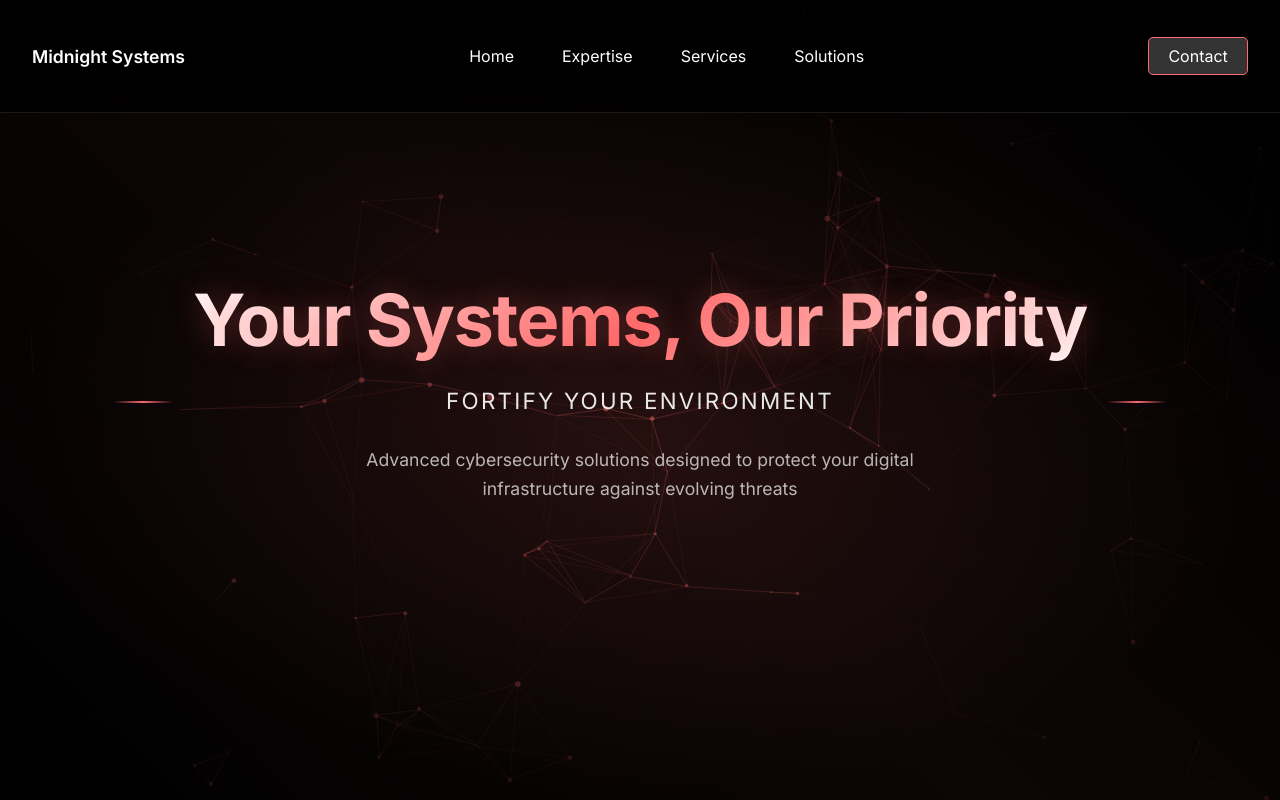
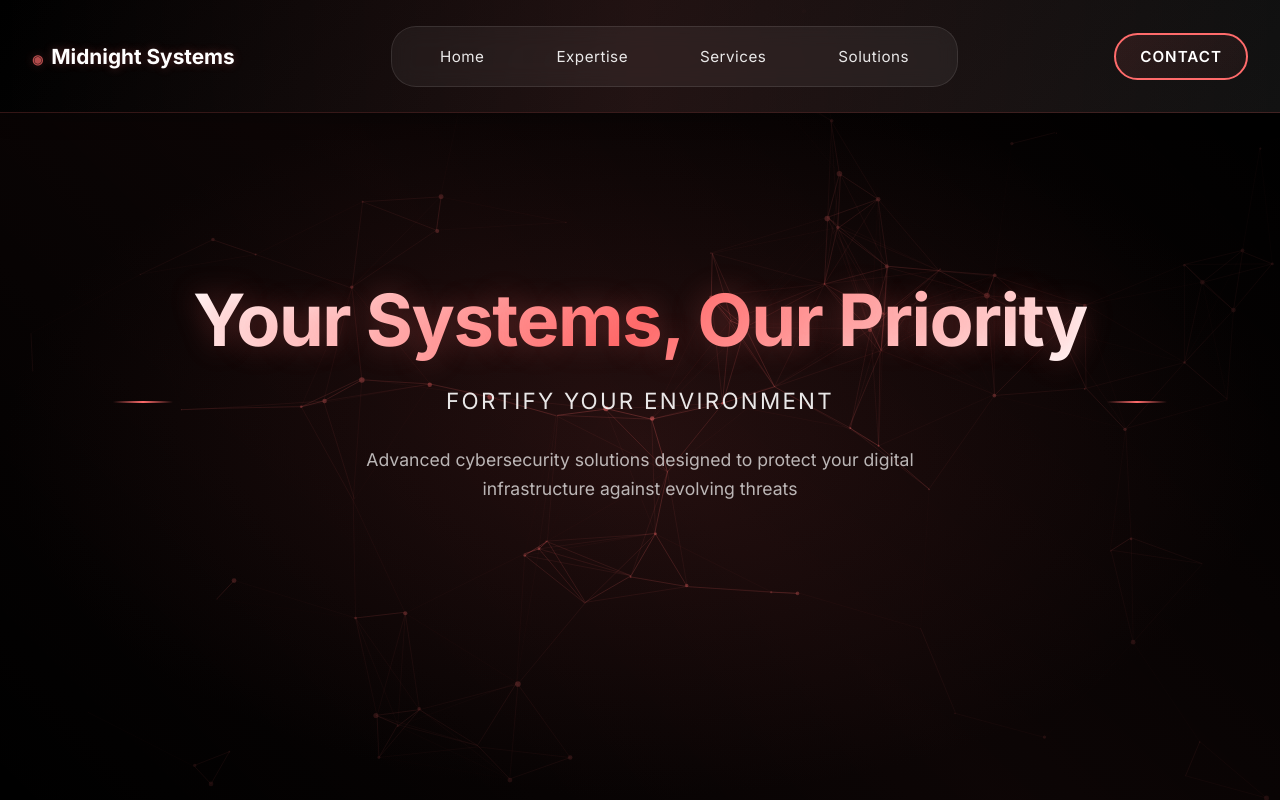
Before and after one commit to midnight-systems/midnight-systems, a website: page index.html in a window 1280 px wide. Drawn offline with nearby package versions, Linux system fonts and the light colour scheme.

Commit message:
enhanced nav bar

```diff
--- a/index.html
+++ b/index.html
@@ -31,7 +31,7 @@
       background-color: #000000;
     }
 
-    /* Navigation Styles */
+    /* Enhanced Navigation Styles */
     .navbar {
       position: fixed;
       top: 0;
@@ -42,82 +42,173 @@
       justify-content: space-between;
       align-items: center;
       padding: 1rem 2rem;
-      background: rgba(0, 0, 0, 0.8);
-      backdrop-filter: blur(10px);
-      border-bottom: 1px solid rgba(255, 255, 255, 0.1);
+      background: linear-gradient(135deg, rgba(0, 0, 0, 0.95) 0%, rgba(20, 20, 20, 0.9) 100%);
+      backdrop-filter: blur(20px);
+      border-bottom: 1px solid rgba(255, 107, 107, 0.2);
       height: 5rem;
+      box-shadow: 0 4px 20px rgba(0, 0, 0, 0.3);
+      transition: all 0.3s ease;
     }
 
-    /* Left side branding or logo */
+    .navbar::before {
+      content: '';
+      position: absolute;
+      top: 0;
+      left: 0;
+      right: 0;
+      bottom: 0;
+      background: linear-gradient(90deg, transparent 0%, rgba(255, 107, 107, 0.1) 50%, transparent 100%);
+      opacity: 0;
+      transition: opacity 0.3s ease;
+      pointer-events: none;
+    }
+
+    .navbar:hover::before {
+      opacity: 1;
+    }
+
+    /* Enhanced Left side branding */
     .nav-left {
       color: white;
-      font-weight: 600;
-      font-size: 1.1rem;
+      font-weight: 700;
+      font-size: 1.3rem;
       cursor: pointer;
-      transition: color 0.3s ease;
+      transition: all 0.3s ease;
+      position: relative;
+      text-shadow: 0 0 10px rgba(255, 107, 107, 0.3);
+    }
+
+    .nav-left::before {
+      content: '◉';
+      color: #ff6b6b;
+      margin-right: 0.5rem;
+      font-size: 0.8rem;
+      animation: pulse 2s infinite;
+    }
+
+    @keyframes pulse {
+      0%, 100% { opacity: 1; transform: scale(1); }
+      50% { opacity: 0.7; transform: scale(1.1); }
     }
 
     .nav-left:hover {
       color: #ff6b6b;
+      transform: translateY(-1px);
+      text-shadow: 0 0 20px rgba(255, 107, 107, 0.6);
     }
 
-    /* Center navigation links container */
+    /* Enhanced Center navigation links container */
     .nav-center {
       display: flex;
-      gap: 3rem;
+      gap: 2.5rem;
+      background: rgba(255, 255, 255, 0.05);
+      padding: 0.75rem 2rem;
+      border-radius: 25px;
+      border: 1px solid rgba(255, 255, 255, 0.1);
+      backdrop-filter: blur(10px);
     }
 
-    /* Navigation links */
+    /* Enhanced Navigation links */
     .nav-center a {
-      color: white;
+      color: rgba(255, 255, 255, 0.9);
       text-decoration: none;
       font-weight: 500;
-      font-size: 1rem;
+      font-size: 0.95rem;
       position: relative;
-      transition: color 0.3s ease;
+      transition: all 0.3s ease;
       cursor: pointer;
+      padding: 0.5rem 1rem;
+      border-radius: 15px;
+      letter-spacing: 0.5px;
     }
 
-    /* Hover effect on links */
+    /* Enhanced hover effect on links */
     .nav-center a:hover {
       color: #ff6b6b;
+      background: rgba(255, 107, 107, 0.1);
+      transform: translateY(-2px);
+      text-shadow: 0 0 10px rgba(255, 107, 107, 0.5);
     }
 
-    /* Underline animation on hover */
+    /* Enhanced underline animation */
     .nav-center a::after {
       content: '';
       position: absolute;
       width: 0;
       height: 2px;
-      bottom: -5px;
+      bottom: 2px;
       left: 50%;
-      background-color: #ff6b6b;
+      background: linear-gradient(90deg, transparent, #ff6b6b, transparent);
       transition: all 0.3s ease;
       transform: translateX(-50%);
+      border-radius: 1px;
     }
 
     .nav-center a:hover::after {
-      width: 100%;
+      width: 80%;
     }
 
-    /* Right side button style */
+    /* Enhanced Right side button style */
     .nav-right {
       display: inline-block;
-      padding: 0.5rem 1.2rem;
-      border: 1px solid #ff6b6b;
-      border-radius: 5px;
-      background-color: rgba(255, 255, 255, 0.2);
+      padding: 0.75rem 1.5rem;
+      border: 2px solid #ff6b6b;
+      border-radius: 25px;
+      background: linear-gradient(135deg, rgba(255, 107, 107, 0.1) 0%, rgba(255, 107, 107, 0.05) 100%);
       color: white;
-      font-weight: 500;
-      font-size: 1rem;
+      font-weight: 600;
+      font-size: 0.95rem;
       cursor: pointer;
       transition: all 0.3s ease;
+      position: relative;
+      overflow: hidden;
+      text-transform: uppercase;
+      letter-spacing: 1px;
+    }
+
+    .nav-right::before {
+      content: '';
+      position: absolute;
+      top: 0;
+      left: -100%;
+      width: 100%;
+      height: 100%;
+      background: linear-gradient(90deg, transparent, rgba(255, 255, 255, 0.2), transparent);
+      transition: left 0.5s ease;
+    }
+
+    .nav-right:hover::before {
+      left: 100%;
     }
 
     .nav-right:hover {
-      background-color: #ff6b6b;
+      background: linear-gradient(135deg, #ff6b6b 0%, #ff5252 100%);
       color: white;
-      border-color: #ff6b6b;
+      border-color: #ff5252;
+      transform: translateY(-2px);
+      box-shadow: 0 8px 25px rgba(255, 107, 107, 0.4);
+    }
+
+    /* Mobile responsiveness */
+    @media (max-width: 768px) {
+      .navbar {
+        padding: 1rem;
+      }
+
+      .nav-center {
+        gap: 1.5rem;
+        padding: 0.5rem 1rem;
+      }
+
+      .nav-center a {
+        font-size: 0.9rem;
+        padding: 0.25rem 0.5rem;
+      }
+
+      .nav-right {
+        padding: 0.5rem 1rem;
+        font-size: 0.85rem;
+      }
     }
 
     /* Scrollable wrapper for all sections */
```
